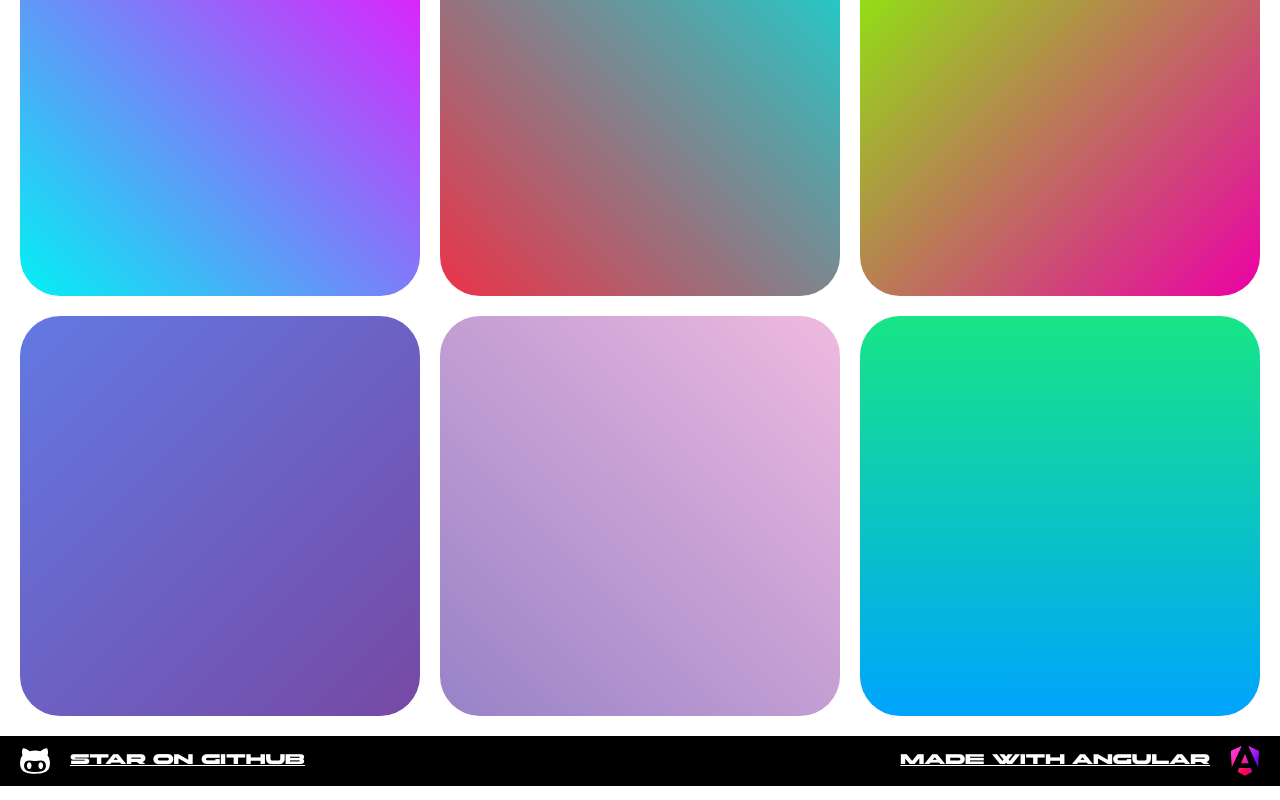
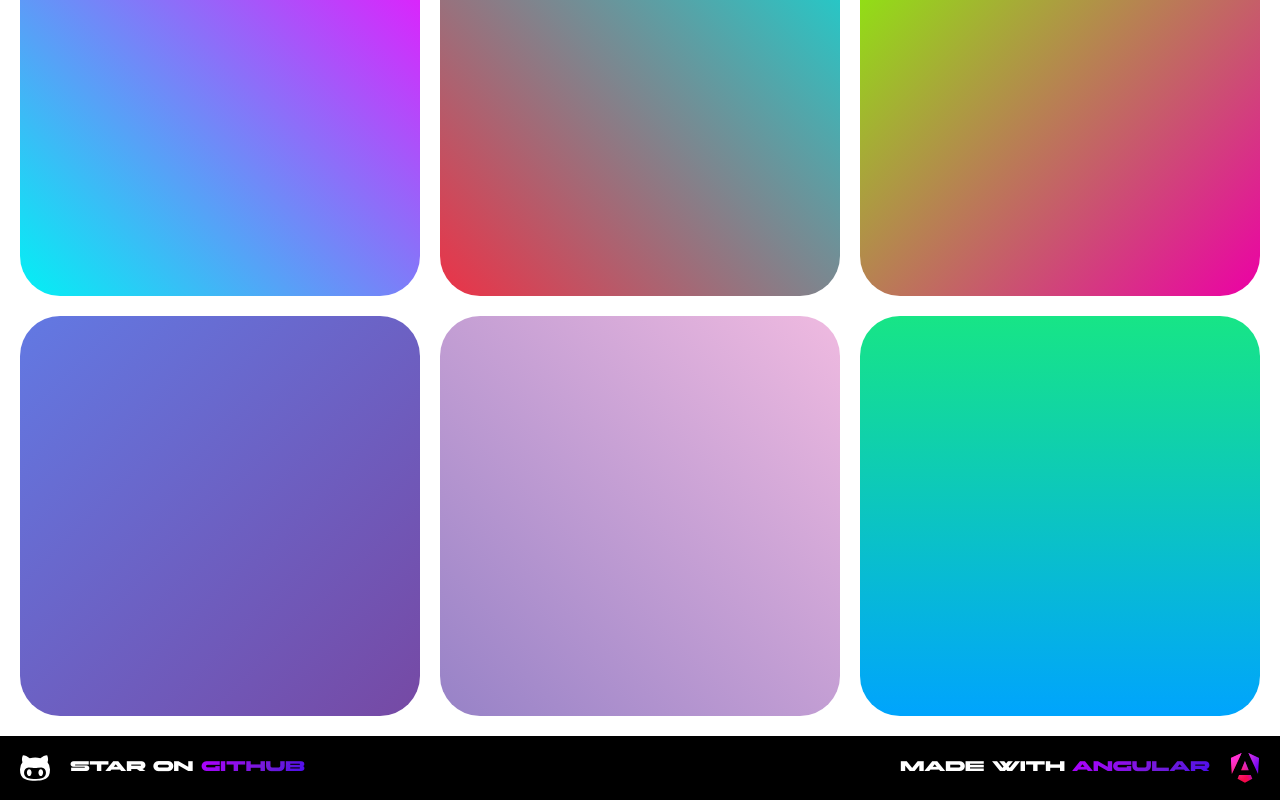
Before and after one commit to R2-D1/linear, an Angular app: page / in a window 1280 px wide. Shown: the part 1818-2618 px from the top of the page. Built offline with nearby package versions, Linux system fonts and the light colour scheme.

Commit message:
link style

```diff
--- a/src/app/components/footer/footer.component.css
+++ b/src/app/components/footer/footer.component.css
@@ -12,11 +12,7 @@
 }
 
 .footer__col {
-}
-
-.footer__link {
   display: flex;
   align-items: center;
   gap: 20px;
-  color: inherit;
 }
--- a/src/app/components/footer/footer.component.html
+++ b/src/app/components/footer/footer.component.html
@@ -1,16 +1,12 @@
 <footer class="footer">
   <div class="container footer__container">
     <div class="footer__col">
-      <a class="footer__link"  href="https://github.com/R2-D1/gradient" target="_blank">
         <img class="footer__logo github-logo" ngSrc="/assets/images/github.svg" width="30" height="30" alt="angular logo">
-        Star on github
-      </a>
+        <p class="footer__text">Star on <a class="link" href="https://github.com/R2-D1/gradient" target="_blank">github</a></p>
     </div>
     <div class="footer__col">
-      <a class="footer__link" href="https://angular.dev/" target="_blank">
-        made with angular
+        <p class="footer__text">Made with <a class="link" href="https://angular.dev/" target="_blank">angular</a></p>
         <img class="footer__logo" ngSrc="/assets/images/angular.svg" width="30" height="30" alt="angular logo">
-      </a>
     </div>
   </div>
 </footer>
--- /dev/null
+++ b/src/assets/styles/link.css
@@ -0,0 +1,13 @@
+.link {
+  text-decoration: none;
+  border-radius: 5px;
+  background-clip: text;
+  color: transparent;
+  background-image: linear-gradient(-225deg, #ae00ff, #701cd8, #3001ff, #ae00ff);
+  transition: .2s ease-out background-position-x;
+  background-size: 200%;
+
+  &:hover {
+    background-position-x: -50%;
+  }
+}
--- a/src/styles.css
+++ b/src/styles.css
@@ -4,3 +4,4 @@
 @import url("./assets/styles/fonts.css");
 @import url("./assets/styles/input.css");
 @import url("./assets/styles/theme.css");
+@import url("./assets/styles/link.css");
```
